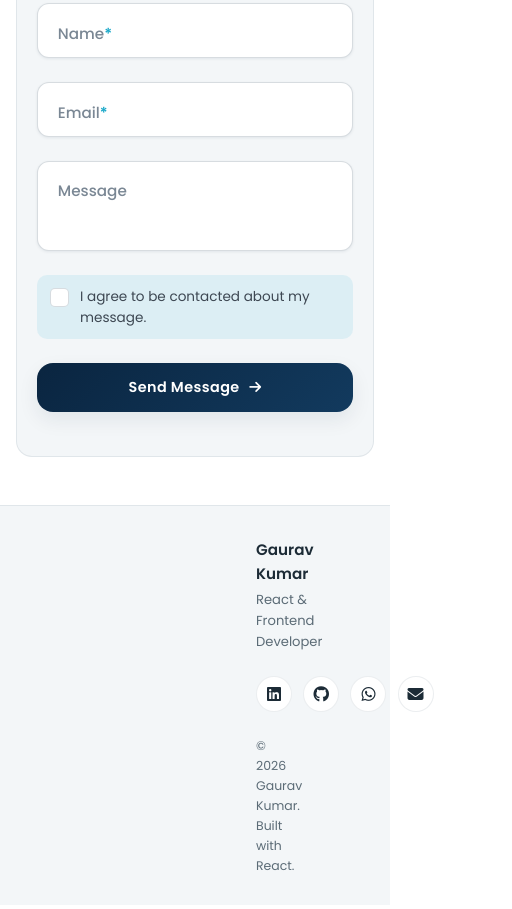
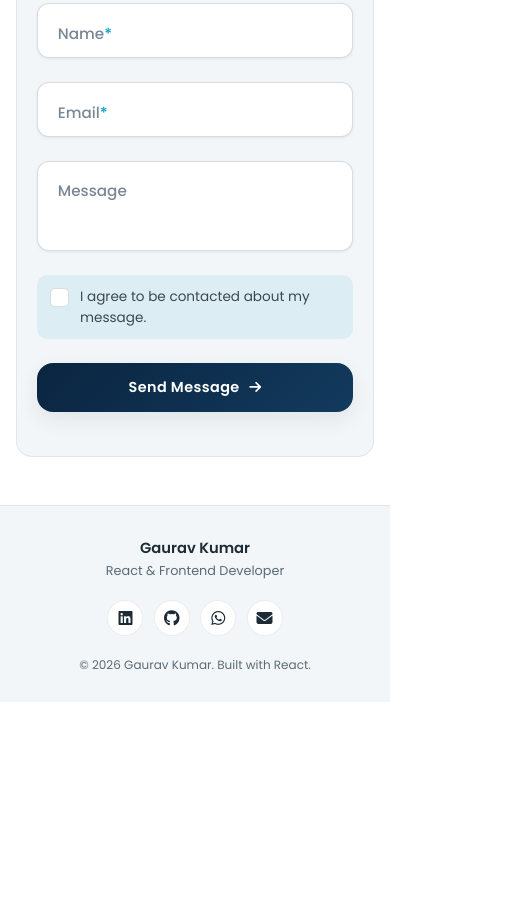
Before and after one commit to gauravkumar42/gauravkumar42.github.io, a plain HTML site: page index.html in a window 390 px wide. Shown: the part 3611-4520 px from the top of the page, 512 px wide, since content can reach past the window. After the commit the page ends 4385 px from the top, so only its background shows below. Drawn offline with nearby package versions, Linux system fonts and the light colour scheme.

Commit message:
Make footer responsive

```diff
--- a/css/footer.css
+++ b/css/footer.css
@@ -4,33 +4,49 @@
 }
 
 .footer-inner {
+  width: min(100% - 2rem, 1200px);
+  margin-inline: auto;
+
   padding-block: 2.5rem;
-  padding-inline: clamp(16rem, 6vw, 3rem);
-
   display: flex;
   flex-wrap: wrap;
   align-items: center;
   justify-content: space-between;
-
   gap: 1.5rem;
 }
 
+/* ---------- Footer Info ---------- */
+
+.footer-info {
+  min-width: 0;
+}
+
 .footer-name {
+  margin: 0;
+
   font-family: var(--font-display);
+  font-size: 0.95rem;
   font-weight: 600;
+  line-height: 1.4;
+
   color: var(--color-text);
-  font-size: 0.95rem;
-  margin: 0;
 }
 
 .footer-role {
+  margin: 0.15rem 0 0;
+
   font-size: 0.82rem;
+  line-height: 1.5;
+
   color: var(--color-text-muted);
-  margin: 0.15rem 0 0;
 }
+
+/* ---------- Social Icons ---------- */
 
 .footer-socials {
   display: flex;
+  align-items: center;
+  justify-content: center;
   gap: 0.7rem;
 }
 
@@ -42,16 +58,20 @@
   align-items: center;
   justify-content: center;
 
+  flex-shrink: 0;
+
   border-radius: 50%;
+  border: 1px solid var(--color-line, rgba(10, 37, 64, 0.08));
 
   background: var(--color-surface, #fff);
-  border: 1px solid var(--color-line, rgba(10, 37, 64, 0.08));
+  color: var(--color-text);
 
-  color: var(--color-text);
+  text-decoration: none;
 
   transition:
     color 0.2s ease,
     border-color 0.2s ease,
+    background-color 0.2s ease,
     transform 0.2s ease;
 }
 
@@ -62,16 +82,26 @@
   transform: translateY(-2px);
 }
 
+.footer-socials a:focus-visible {
+  outline: 2px solid var(--color-accent);
+  outline-offset: 3px;
+}
+
+/* ---------- Copyright ---------- */
+
 .footer-note {
+  width: 100%;
+  order: 3;
+
+  margin: 0;
+
   font-size: 0.78rem;
+  line-height: 1.5;
+
   color: var(--color-text-muted);
+}
 
-  width: 100%;
-  text-align: left;
-
-  order: 3;
-  margin: 0;
-}
+/* ---------------- TABLET / DESKTOP ---------------- */
 
 @media (min-width: 640px) {
   .footer-note {
@@ -80,17 +110,72 @@
   }
 }
 
+/* ---------------- MOBILE ---------------- */
+
 @media (max-width: 639px) {
   .footer-inner {
-    padding-block: 2rem 1.8rem;
+    width: min(100% - 2rem, 1200px);
+
+    padding-block: 2rem 1.75rem;
+
+    flex-direction: column;
+    align-items: center;
+    justify-content: center;
+
+    gap: 1.25rem;
+
+    text-align: center;
+  }
+
+  .footer-info {
+    text-align: center;
+  }
+
+  .footer-name {
+    font-size: 0.92rem;
+  }
+
+  .footer-role {
+    font-size: 0.8rem;
   }
 
   .footer-socials {
-    gap: 0.7rem;
+    gap: 0.65rem;
   }
 
   .footer-socials a {
     width: 36px;
     height: 36px;
   }
+
+  .footer-note {
+    width: 100%;
+    order: 3;
+
+    text-align: center;
+    font-size: 0.75rem;
+  }
 }
+
+/* ---------------- VERY SMALL MOBILE DEVICES ---------------- */
+
+@media (max-width: 380px) {
+  .footer-inner {
+    width: calc(100% - 1.5rem);
+    padding-block: 1.75rem 1.5rem;
+    gap: 1.1rem;
+  }
+
+  .footer-socials {
+    gap: 0.55rem;
+  }
+
+  .footer-socials a {
+    width: 34px;
+    height: 34px;
+  }
+
+  .footer-note {
+    font-size: 0.72rem;
+  }
+}
```
